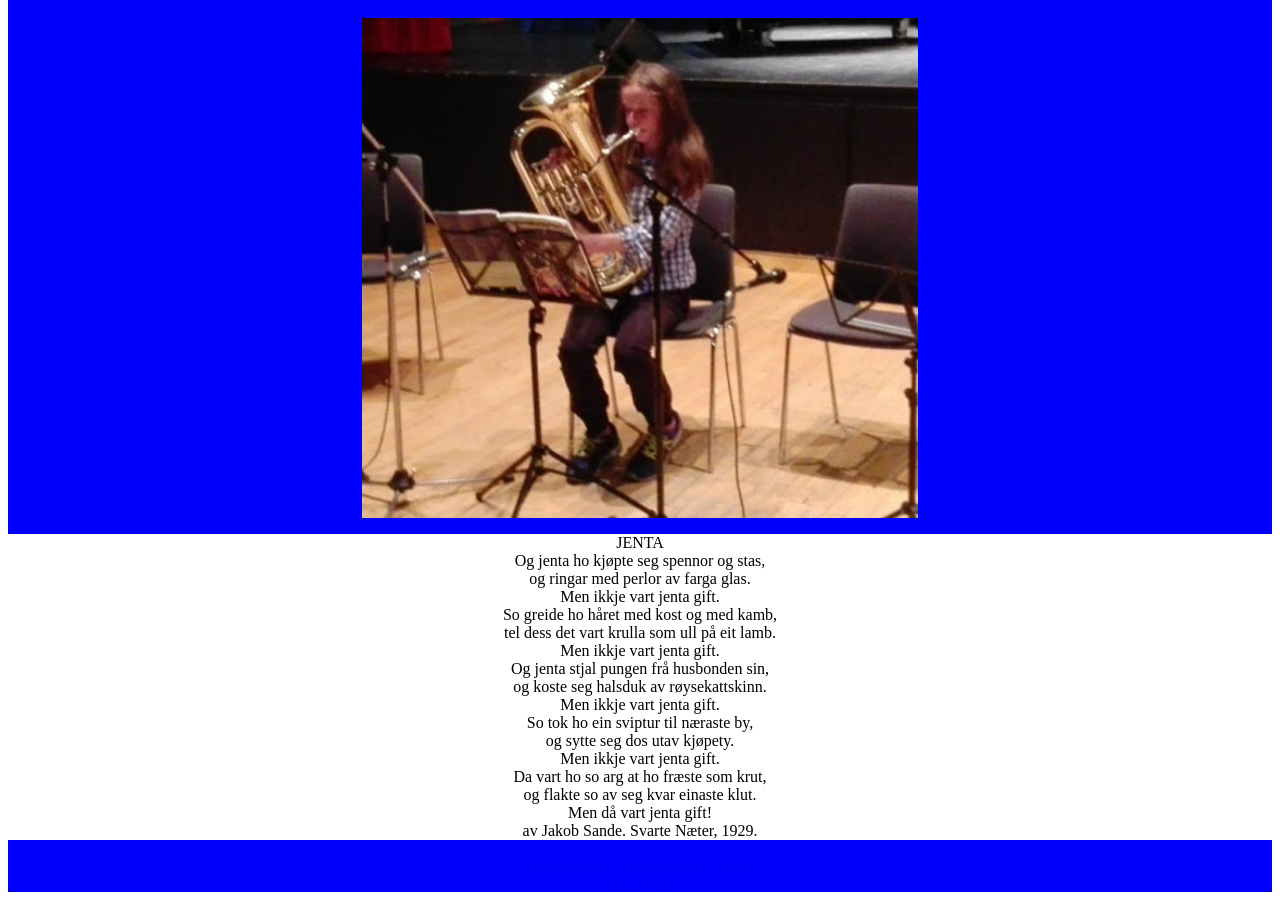
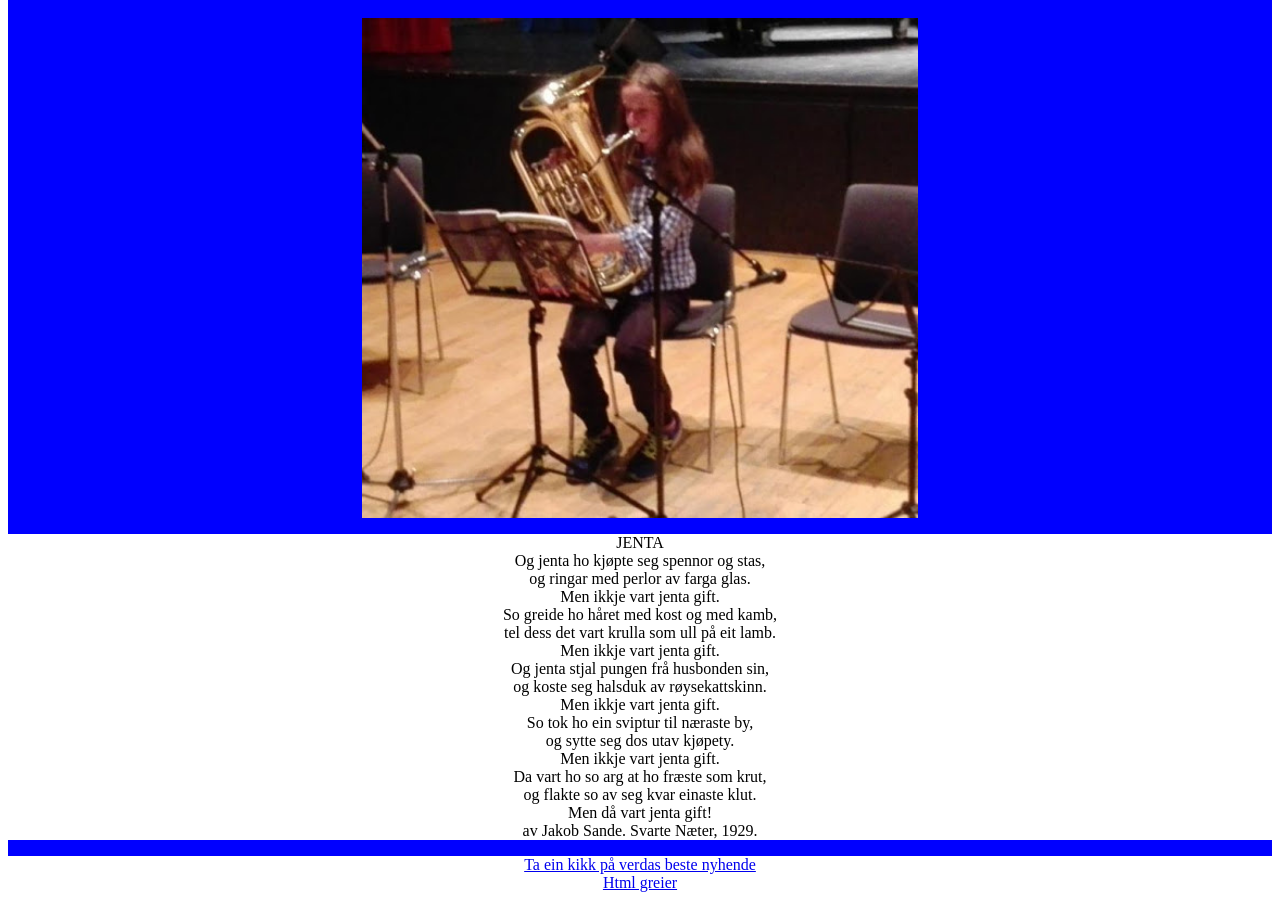
Before and after one commit to Joacimus/joacimus.github.io, a plain HTML site: page index.html in a window 1280 px wide. Shown: the part 48-956 px from the top of the page. Drawn offline with Linux system fonts and the light colour scheme.

Commit message:
Repaired colours
on the links

```diff
--- a/index.html
+++ b/index.html
@@ -39,8 +39,10 @@ og flakte so av seg kvar einaste klut. <br>
 		Men då vart jenta gift! <br>
 
 		av Jakob Sande. Svarte Næter, 1929.</p>
-<a href="http://uskedalen.no/no/" target="_blank">Ta ein kikk på verdas beste nyhende</a> <br>
+		<div style="background-color: white;">
+			<a href="http://uskedalen.no/no/" target="_blank" style="background-color: white;">Ta ein kikk på verdas beste nyhende</a> <br>
 			<a href="https://www.w3schools.com/html/default.asp" target="_blank">Html greier</a>
+		</div>
 	</div>
 	<div>
 	<p>
```
Lines whose indentation alone changed are shown as unchanged.
